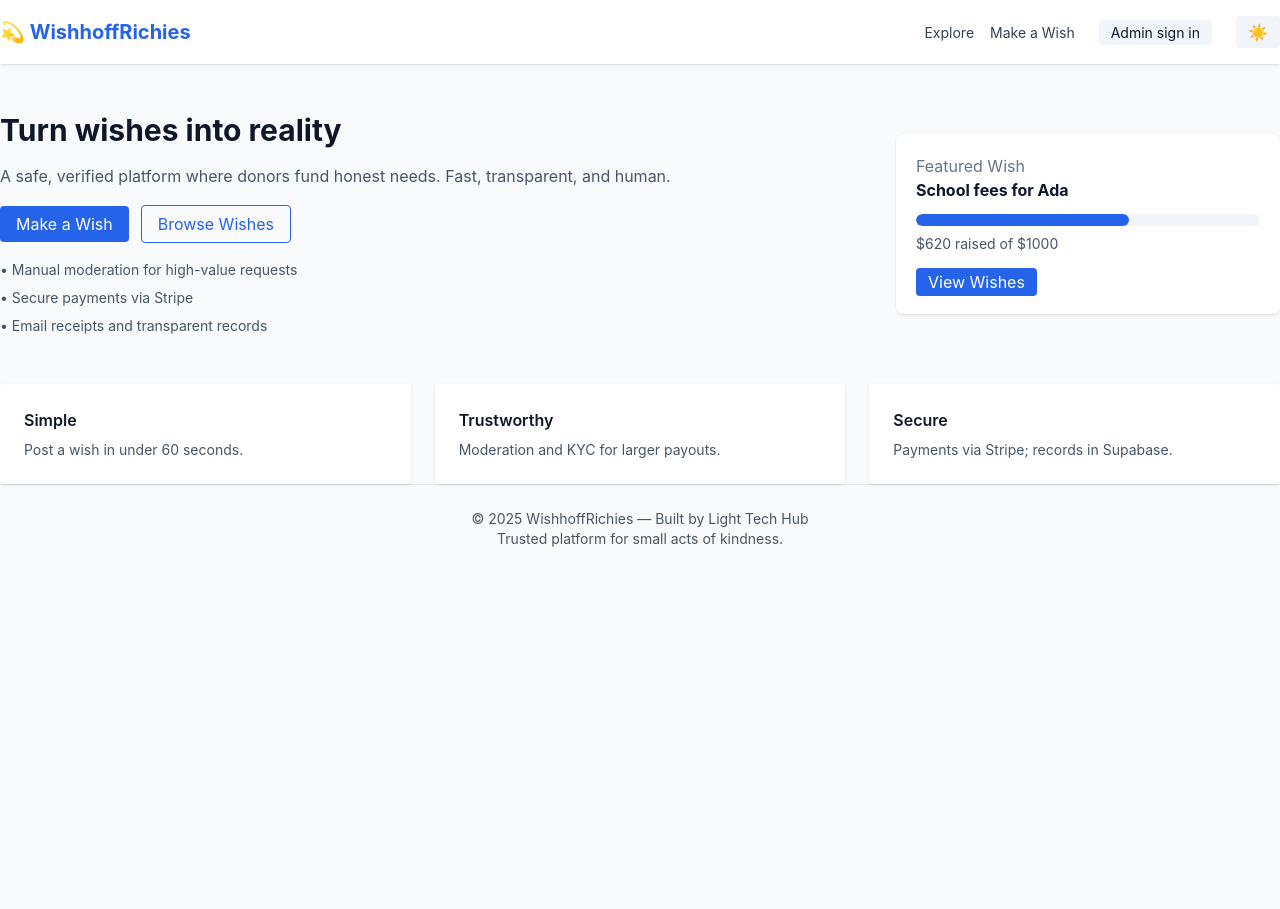
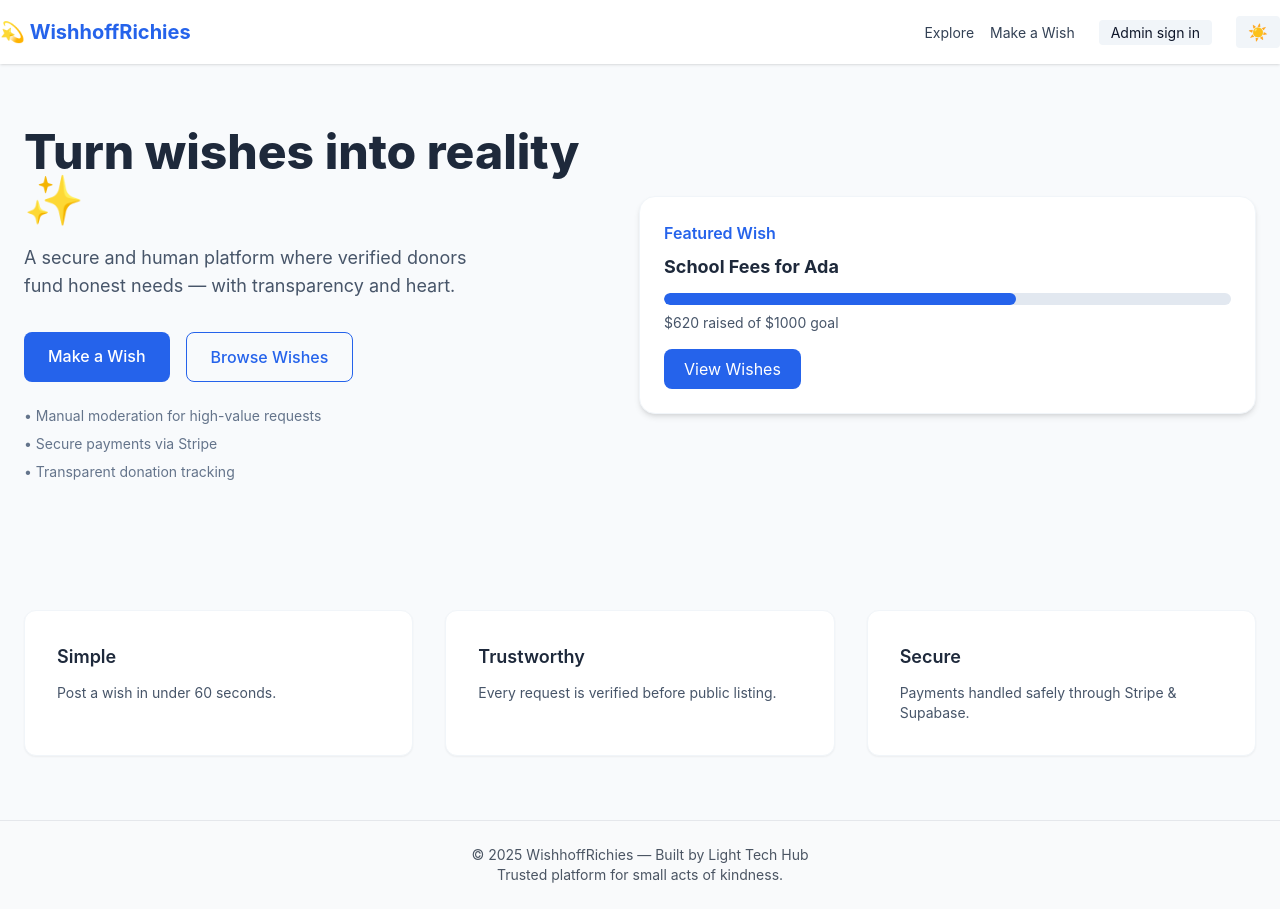
Before and after one commit to Lightcomputerstechnology/WishhoffRichies, a Next.js app: page / in a window 1280 px wide. Before the commit the page ends 800 px from the top, so only its background shows below. Built offline with nearby package versions, Linux system fonts and the light colour scheme; no server answers.

Commit message:
Update index.js

```diff
--- a/pages/index.js
+++ b/pages/index.js
@@ -8,51 +8,103 @@ export default function Home() {
     <>
       <Head>
         <title>WishhoffRichies — Turn wishes into reality</title>
-        <meta name="description" content="WishhoffRichies connects generous donors with real people who need a helping hand." />
+        <meta
+          name="description"
+          content="WishhoffRichies connects generous donors with real people who need a helping hand."
+        />
       </Head>
+
       <Navbar />
-      <header className="container py-12">
-        <div className="md:flex md:items-center md:gap-8">
-          <div className="md:flex-1">
-            <h1 className="text-3xl font-bold">Turn wishes into reality</h1>
-            <p className="mt-4 text-slate-600 dark:text-slate-300">A safe, verified platform where donors fund honest needs. Fast, transparent, and human.</p>
-            <div className="mt-6 flex gap-3">
-              <Link href="/wish/new"><a className="px-4 py-2 rounded bg-primary text-white">Make a Wish</a></Link>
-              <Link href="/explore"><a className="px-4 py-2 rounded border border-primary text-primary">Browse Wishes</a></Link>
+
+      {/* Hero Section */}
+      <header className="container mx-auto px-6 py-16 text-center md:text-left">
+        <div className="flex flex-col md:flex-row md:items-center md:justify-between gap-12">
+          <div className="flex-1">
+            <h1 className="text-4xl md:text-5xl font-extrabold leading-tight text-slate-800 dark:text-slate-100">
+              Turn wishes into reality ✨
+            </h1>
+            <p className="mt-5 text-lg text-slate-600 dark:text-slate-300 max-w-md">
+              A secure and human platform where verified donors fund honest needs —
+              with transparency and heart.
+            </p>
+
+            <div className="mt-8 flex flex-col sm:flex-row gap-4 justify-center md:justify-start">
+              <Link
+                href="/wish/new"
+                className="px-6 py-3 rounded-lg bg-primary text-white font-medium hover:bg-primary/90 transition"
+              >
+                Make a Wish
+              </Link>
+              <Link
+                href="/explore"
+                className="px-6 py-3 rounded-lg border border-primary text-primary font-medium hover:bg-primary hover:text-white transition"
+              >
+                Browse Wishes
+              </Link>
             </div>
-            <ul className="mt-6 space-y-2 text-sm text-slate-600 dark:text-slate-300">
+
+            <ul className="mt-6 space-y-2 text-sm text-slate-500 dark:text-slate-400">
               <li>• Manual moderation for high-value requests</li>
               <li>• Secure payments via Stripe</li>
-              <li>• Email receipts and transparent records</li>
+              <li>• Transparent donation tracking</li>
             </ul>
           </div>
-          <div className="md:w-96 mt-8 md:mt-0">
-            <div className="bg-white dark:bg-slate-800 p-5 rounded-lg shadow">
-              <h4 className="text-slate-500">Featured Wish</h4>
-              <h3 className="font-bold">School fees for Ada</h3>
-              <div className="mt-3 bg-slate-100 rounded-full h-3 overflow-hidden">
-                <div style={{ width: "62%" }} className="bg-primary h-3 rounded-full"></div>
-              </div>
-              <div className="mt-2 text-sm text-slate-600 dark:text-slate-300">$620 raised of $1000</div>
-              <div className="mt-4"><Link href="/explore"><a className="px-3 py-1 bg-primary text-white rounded">View Wishes</a></Link></div>
+
+          {/* Featured Wish Card */}
+          <div className="flex-1 bg-white dark:bg-slate-800 p-6 rounded-2xl shadow-md border border-slate-100 dark:border-slate-700">
+            <h4 className="text-primary font-semibold mb-2">Featured Wish</h4>
+            <h3 className="text-lg font-bold text-slate-800 dark:text-slate-100">
+              School Fees for Ada
+            </h3>
+            <div className="mt-3 bg-slate-200 dark:bg-slate-700 rounded-full h-3 overflow-hidden">
+              <div
+                style={{ width: "62%" }}
+                className="bg-primary h-3 rounded-full transition-all"
+              ></div>
             </div>
+            <p className="mt-2 text-sm text-slate-600 dark:text-slate-300">
+              $620 raised of $1000 goal
+            </p>
+            <Link
+              href="/explore"
+              className="mt-4 inline-block px-5 py-2 rounded-lg bg-primary text-white hover:bg-primary/90 transition"
+            >
+              View Wishes
+            </Link>
           </div>
         </div>
       </header>
-      <section className="container grid md:grid-cols-3 gap-6">
-        <div className="bg-white dark:bg-slate-800 p-6 rounded shadow">
-          <h4 className="font-semibold">Simple</h4>
-          <p className="mt-2 text-sm text-slate-600 dark:text-slate-300">Post a wish in under 60 seconds.</p>
-        </div>
-        <div className="bg-white dark:bg-slate-800 p-6 rounded shadow">
-          <h4 className="font-semibold">Trustworthy</h4>
-          <p className="mt-2 text-sm text-slate-600 dark:text-slate-300">Moderation and KYC for larger payouts.</p>
-        </div>
-        <div className="bg-white dark:bg-slate-800 p-6 rounded shadow">
-          <h4 className="font-semibold">Secure</h4>
-          <p className="mt-2 text-sm text-slate-600 dark:text-slate-300">Payments via Stripe; records in Supabase.</p>
-        </div>
+
+      {/* Features Section */}
+      <section className="container mx-auto px-6 py-16 grid md:grid-cols-3 gap-8">
+        {[
+          {
+            title: "Simple",
+            desc: "Post a wish in under 60 seconds.",
+          },
+          {
+            title: "Trustworthy",
+            desc: "Every request is verified before public listing.",
+          },
+          {
+            title: "Secure",
+            desc: "Payments handled safely through Stripe & Supabase.",
+          },
+        ].map((feature, i) => (
+          <div
+            key={i}
+            className="bg-white dark:bg-slate-800 p-8 rounded-xl shadow-sm hover:shadow-md border border-slate-100 dark:border-slate-700 transition"
+          >
+            <h4 className="text-lg font-semibold text-slate-800 dark:text-slate-100">
+              {feature.title}
+            </h4>
+            <p className="mt-3 text-sm text-slate-600 dark:text-slate-300">
+              {feature.desc}
+            </p>
+          </div>
+        ))}
       </section>
+
       <Footer />
     </>
   );
```
